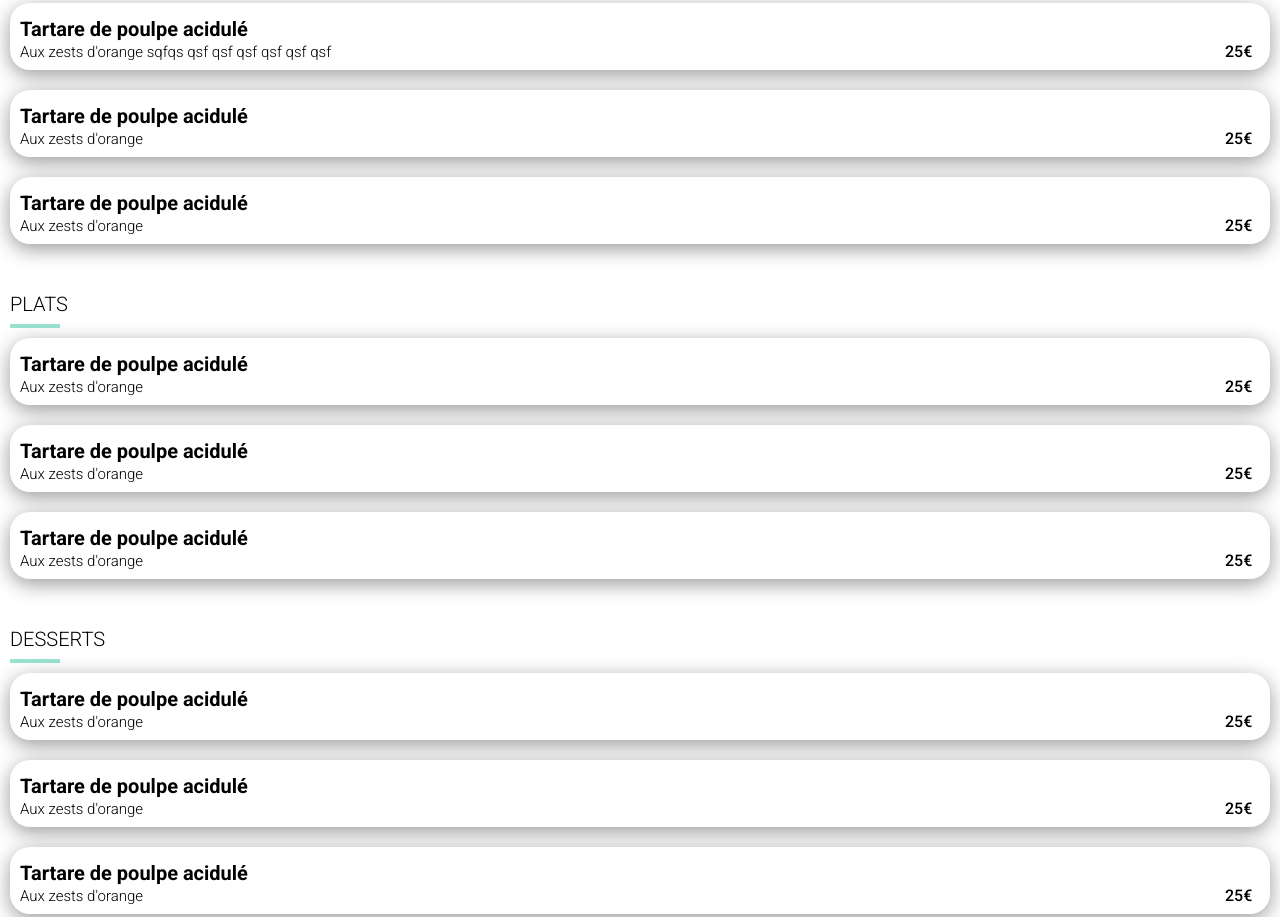
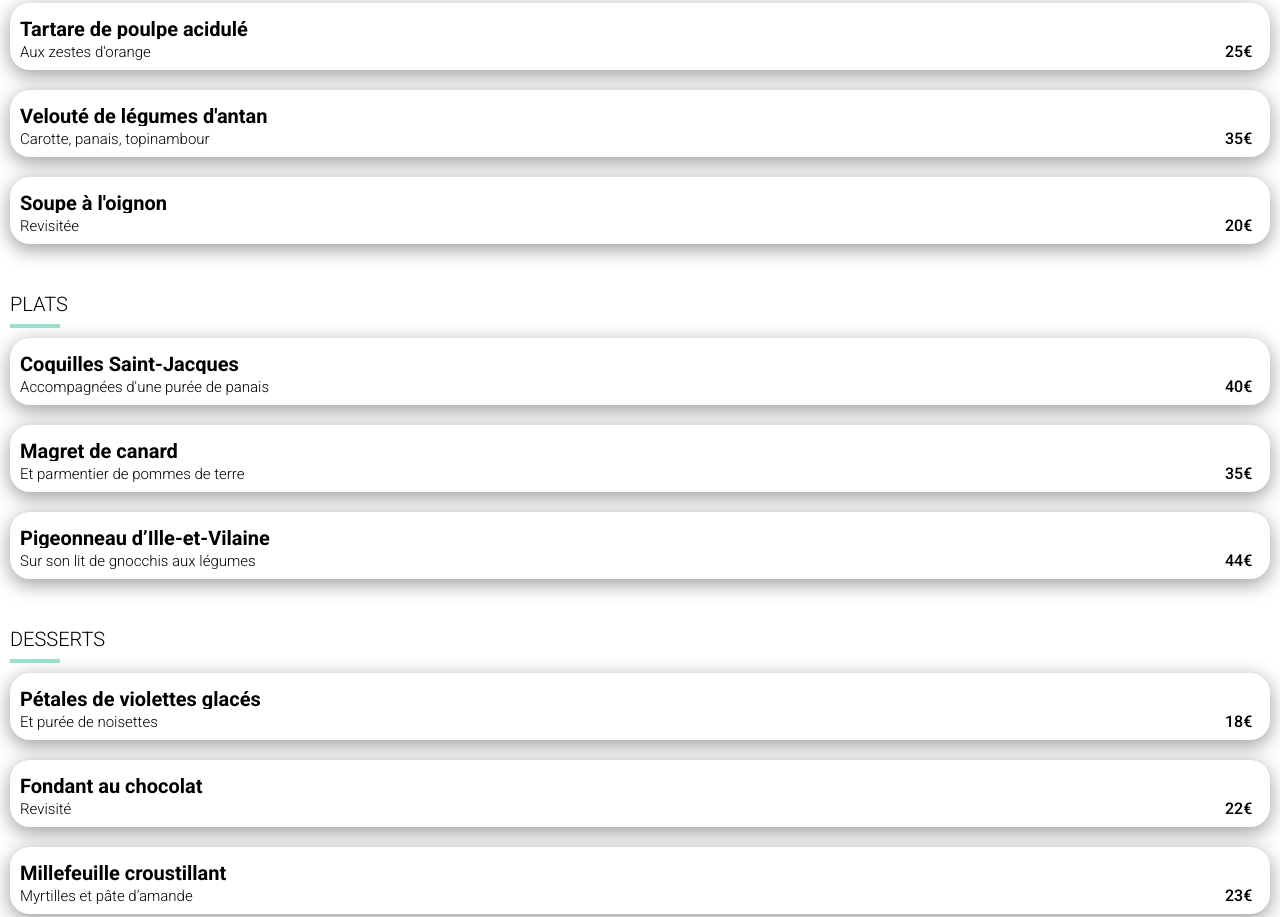
Before and after one commit to beartrackers/p3-ohmyfood, a website: page menu.html in a window 1280 px wide. Shown: the part 572-1489 px from the top of the page. Drawn offline with nearby package versions, Linux system fonts and the light colour scheme; files that its build step writes are made by us from their sources; a web font is replaced by a local one.

Commit message:
finalisation animation page menu

```diff
--- a/menu.html
+++ b/menu.html
@@ -33,11 +33,11 @@
                     <h2>ENTRÉES</h2>
                     <div class="ligne-title"></div>
                 </div>
-                <div class="card-menu">
+                <div class="card-menu slide-1">
                     <div class="card-menu__body">
                         <div class="card-menu__text">
                             <h3>Tartare de poulpe acidulé</h3>
-                            <p>Aux zests d'orange sqfqs qsf qsf qsf qsf qsf qsf</p>
+                            <p>Aux zestes d'orange</p>
                         </div>
                         <div class="card-cost">
                             <p>25€</p>
@@ -47,25 +47,31 @@
                         </div>
                     </div>
                 </div>
-                <div class="card-menu">
+                <div class="card-menu slide-2">
                     <div class="card-menu__body">
                         <div class="card-menu__text">
-                            <h3>Tartare de poulpe acidulé</h3>
-                            <p>Aux zests d'orange</p>
+                            <h3>Velouté de légumes d'antan</h3>
+                            <p>Carotte, panais, topinambour</p>
                         </div>
                         <div class="card-cost">
-                            <p>25€</p>
+                            <p>35€</p>
+                        </div>
+                        <div class="checked">
+                            <i class="fa-solid fa-circle-check"></i>
                         </div>
                     </div>
                 </div>
-                <div class="card-menu">
+                <div class="card-menu slide-3">
                     <div class="card-menu__body">
                         <div class="card-menu__text">
-                            <h3>Tartare de poulpe acidulé</h3>
-                            <p>Aux zests d'orange</p>
+                            <h3>Soupe à l'oignon</h3>
+                            <p>Revisitée</p>
                         </div>
                         <div class="card-cost">
-                            <p>25€</p>
+                            <p>20€</p>
+                        </div>
+                        <div class="checked">
+                            <i class="fa-solid fa-circle-check"></i>
                         </div>
                     </div>
                 </div>
@@ -75,36 +81,45 @@
                     <h2>PLATS</h2>
                     <div class="ligne-title"></div>
                 </div>
-                <div class="card-menu">
+                <div class="card-menu slide-4">
                     <div class="card-menu__body">
                         <div class="card-menu__text">
-                            <h3>Tartare de poulpe acidulé</h3>
-                            <p>Aux zests d'orange</p>
+                            <h3>Coquilles Saint-Jacques</h3>
+                            <p>Accompagnées d'une purée de panais</p>
                         </div>
                         <div class="card-cost">
-                            <p>25€</p>
+                            <p>40€</p>
+                        </div>
+                        <div class="checked">
+                            <i class="fa-solid fa-circle-check"></i>
                         </div>
                     </div>
                 </div>
-                <div class="card-menu">
+                <div class="card-menu slide-5">
                     <div class="card-menu__body">
                         <div class="card-menu__text">
-                            <h3>Tartare de poulpe acidulé</h3>
-                            <p>Aux zests d'orange</p>
+                            <h3>Magret de canard</h3>
+                            <p>Et parmentier de pommes de terre</p>
                         </div>
                         <div class="card-cost">
-                            <p>25€</p>
+                            <p>35€</p>
+                        </div>
+                        <div class="checked">
+                            <i class="fa-solid fa-circle-check"></i>
                         </div>
                     </div>
                 </div>
-                <div class="card-menu">
+                <div class="card-menu slide-6">
                     <div class="card-menu__body">
                         <div class="card-menu__text">
-                            <h3>Tartare de poulpe acidulé</h3>
-                            <p>Aux zests d'orange</p>
+                            <h3>Pigeonneau d’Ille-et-Vilaine</h3>
+                            <p>Sur son lit de gnocchis aux légumes</p>
                         </div>
                         <div class="card-cost">
-                            <p>25€</p>
+                            <p>44€</p>
+                        </div>
+                        <div class="checked">
+                            <i class="fa-solid fa-circle-check"></i>
                         </div>
                     </div>
                 </div>
@@ -114,36 +129,45 @@
                     <h2>DESSERTS</h2>
                     <div class="ligne-title"></div>
                 </div>
-                <div class="card-menu">
+                <div class="card-menu slide-7">
                     <div class="card-menu__body">
                         <div class="card-menu__text">
-                            <h3>Tartare de poulpe acidulé</h3>
-                            <p>Aux zests d'orange</p>
+                            <h3>Pétales de violettes glacés</h3>
+                            <p>Et purée de noisettes</p>
                         </div>
                         <div class="card-cost">
-                            <p>25€</p>
+                            <p>18€</p>
+                        </div>
+                        <div class="checked">
+                            <i class="fa-solid fa-circle-check"></i>
                         </div>
                     </div>
                 </div>
-                <div class="card-menu">
+                <div class="card-menu slide-8">
                     <div class="card-menu__body">
                         <div class="card-menu__text">
-                            <h3>Tartare de poulpe acidulé</h3>
-                            <p>Aux zests d'orange</p>
+                            <h3>Fondant au chocolat</h3>
+                            <p>Revisité</p>
                         </div>
                         <div class="card-cost">
-                            <p>25€</p>
+                            <p>22€</p>
+                        </div>
+                        <div class="checked">
+                            <i class="fa-solid fa-circle-check"></i>
                         </div>
                     </div>
                 </div>
-                <div class="card-menu">
+                <div class="card-menu slide-9">
                     <div class="card-menu__body">
                         <div class="card-menu__text">
-                            <h3>Tartare de poulpe acidulé</h3>
-                            <p>Aux zests d'orange</p>
+                            <h3>Millefeuille croustillant</h3>
+                            <p>Myrtilles et pâte d’amande</p>
                         </div>
                         <div class="card-cost">
-                            <p>25€</p>
+                            <p>23€</p>
+                        </div>
+                        <div class="checked">
+                            <i class="fa-solid fa-circle-check"></i>
                         </div>
                     </div>
                 </div>
--- a/sass/components/_card.scss
+++ b/sass/components/_card.scss
@@ -117,6 +117,9 @@
     transition: all 0.3s linear 0s;
 
     h3 {
+      text-overflow: ellipsis;
+      white-space: nowrap;
+      overflow: hidden;
       margin-top: 6px;
       font-size: 20px;
       @include font-text(700);
@@ -141,9 +144,9 @@
   }
   &:hover{
 
-    .card-cost,.checked{
+    .checked{
 
-      // transform: translateX(-100%);
+      transform: translateX(0px);
 
     }
     .checked i{
@@ -158,7 +161,7 @@
 
 }
 .checked{
-  transition: all 0.3s linear 0s;
+  transition: all 0.2s linear 0.3s;
   position: relative;
   margin: 0;
   display: flex;
@@ -169,9 +172,9 @@
   color: white;
   font-size: 22px;
   background-color: $tertiary-color;
-  transform: translateX(0%);
+  transform: translateX(10px);
   i{
-    transition: all 0.3s linear 0s;
+    transition: all 0.3s linear 0.3s;
     transform: rotate(0deg);
   }
 }
--- a/sass/pages/_menu.scss
+++ b/sass/pages/_menu.scss
@@ -1,56 +1,85 @@
-.image-top{
+.image-top {
     width: 100%;
     height: 300px;
     position: relative;
     overflow: hidden;
 }
-.menu-titre{
-    border-radius: 25px 25px 0 0 ;
+
+.menu-titre {
+    border-radius: 25px 25px 0 0;
     position: relative;
     top: -25px;
     display: flex;
     background-color: white;
     justify-content: space-between;
-    h1{
+
+    h1 {
         margin-top: 30px;
         margin-left: 15px;
         @include font-title();
         font-size: 30px;
-     }
-    .like-menu{
+    }
+
+    .like-menu {
         margin-top: 30px;
         margin-right: 30px;
     }
 
 }
-.menu-section{
+
+.menu-section {
     margin: 10px;
 }
-.section-titre{
-    h2{
+
+.section-titre {
+    h2 {
         @include font-text(300);
         font-size: 20px;
         margin-bottom: 10px;
     }
-    .ligne-title{
+
+    .ligne-title {
         height: 4px;
-        width :50px;
+        width: 50px;
         background-color: $tertiary-color;
         margin-bottom: 10px;
     }
 
 }
- .menu-groupe{
-        margin-bottom: 50px;
+
+.menu-groupe {
+    margin-bottom: 50px;
+
+}
+
+.card-menu{
+    animation: slide 1s;
+    animation-fill-mode: forwards;
+    transform: translateY(15%);
+    opacity: 0;
+}
+@for $index from 1 to 10 {
+    .slide-#{$index}{
+        animation-delay: #{calc($index / 10)}s;
     }
-.button-commander{
+}
+
+.button-commander {
 
     display: flex;
     justify-content: center;
-padding-bottom: 50px;
-.button-menu{
-    padding-left: 20px;
-    padding-right: 20px;
+    padding-bottom: 50px;
+
+    .button-menu {
+        padding-left: 20px;
+        padding-right: 20px;
+    }
+
 }
 
+@keyframes slide {
+    100% {
+        transform: translateY(0%);
+        opacity: 1;
+    }
 }
```
